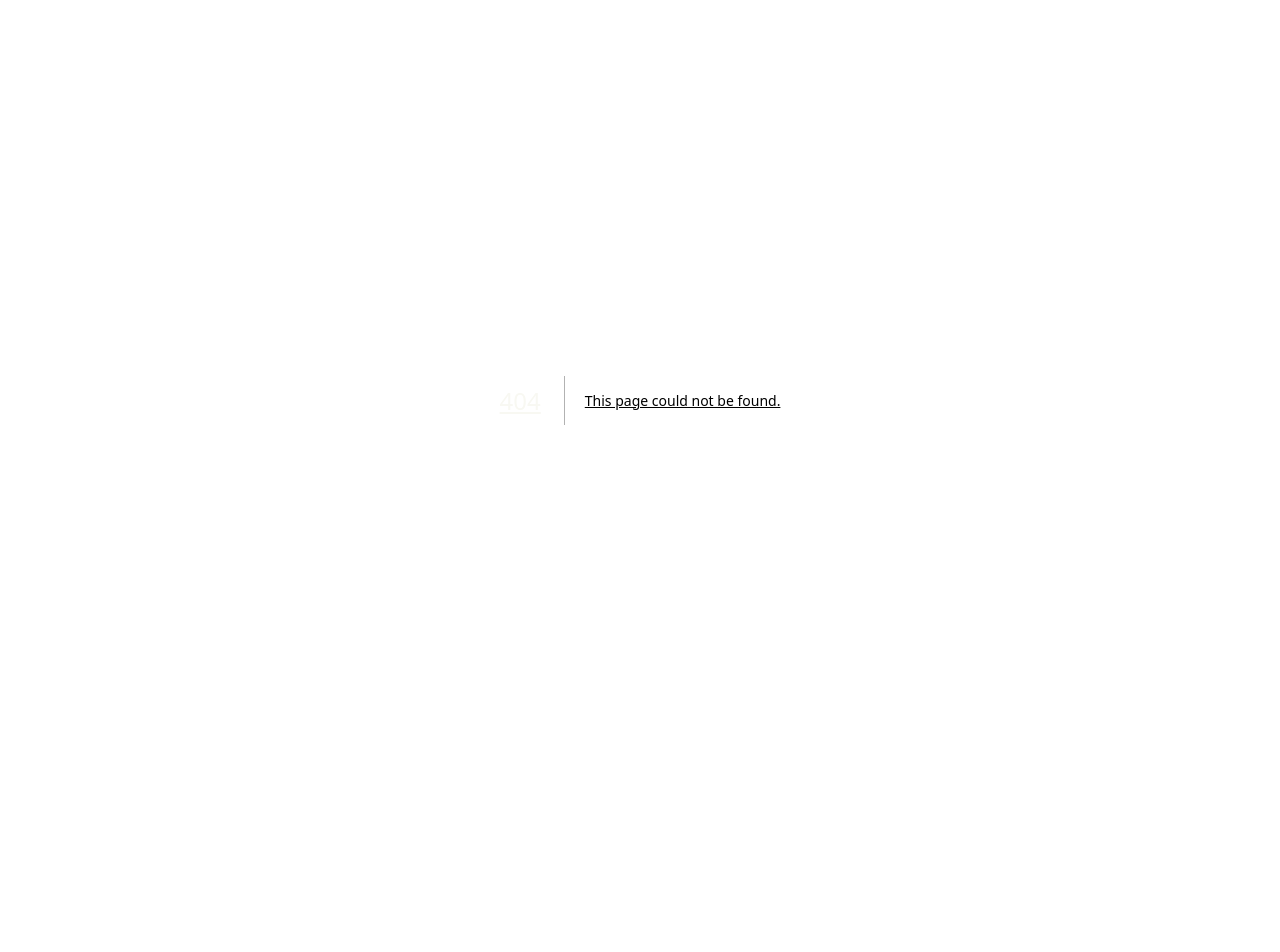
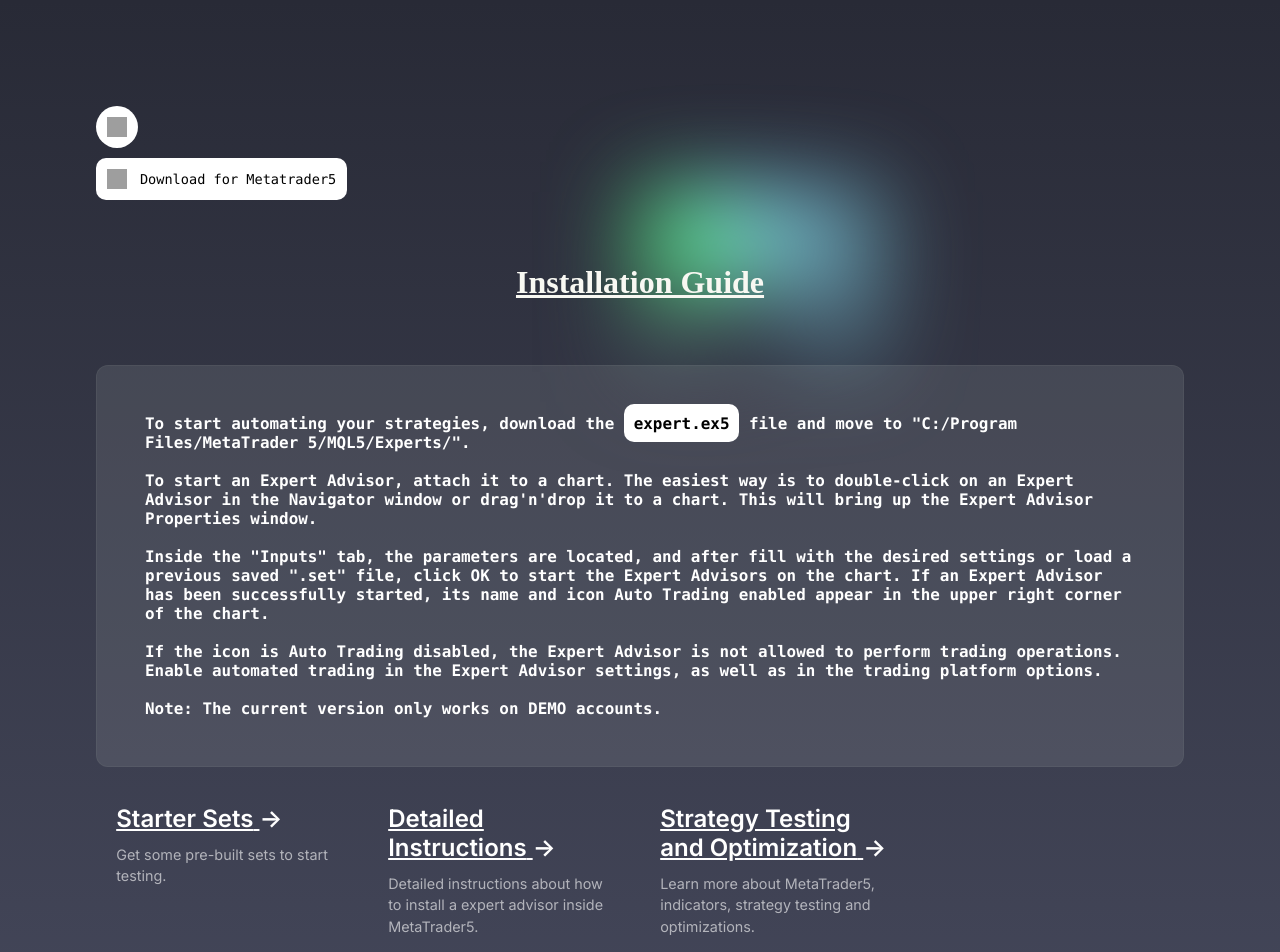
Before and after one commit to ThiDiamondDev/expert-multisignals-docs, a Next.js app: page /installation in a window 1280 px wide. Before the commit this address had no page. Shown: the top 952 px of the page. Before the commit the page ends 800 px from the top, so only its background shows below. Built offline with nearby package versions, Linux system fonts and the light colour scheme; grey boxes are pictures that could not be loaded.

Commit message:
Add installation guide page.

```diff
--- /dev/null
+++ b/pages/installation.js
@@ -0,0 +1,78 @@
+import Head from "next/head";
+import styles from "../styles/Home.module.css";
+import IndicatorsList from "./indicatorsList";
+import DownloadButton from "../components/DownloadButton";
+import { CardLink } from "./CardLink";
+import BackButton from "../components/BackButton";
+
+export default function Indicators() {
+  return (
+    <>
+      <Head>
+        <title>Installation</title>
+        <meta name="description" content="Indicators" />
+        <meta name="viewport" content="width=device-width, initial-scale=1" />
+        <link rel="icon" href="/favicon.ico" />
+      </Head>
+      <main className={styles.main}>
+        <BackButton />
+        <DownloadButton />
+        <div className={styles.center}>
+          <h1>Installation Guide</h1>
+        </div>
+        <div className={styles.container}>
+          <h3>
+            To start automating your strategies, download the{" "}
+            <a
+              href="https://github.com/ThiDiamondDev/expert-multisignals-docs/releases/download/demo-version/expert.ex5"
+              download={"expert.ex5"}
+              className={styles.download_link}
+            >
+              expert.ex5
+            </a>{" "}
+            file and move to "C:/Program Files/MetaTrader 5/MQL5/Experts/".
+            <br />
+            <br />
+            To start an Expert Advisor, attach it to a chart. The easiest way is
+            to double-click on an Expert Advisor in the Navigator window or
+            drag'n'drop it to a chart. This will bring up the Expert Advisor
+            Properties window.
+            <br />
+            <br /> Inside the "Inputs" tab, the parameters are located, and
+            after fill with the desired settings or load a previous saved ".set"
+            file, click OK to start the Expert Advisors on the chart. If an
+            Expert Advisor has been successfully started, its name and icon Auto
+            Trading enabled appear in the upper right corner of the chart.
+            <br />
+            <br />
+            If the icon is Auto Trading disabled, the Expert Advisor is not
+            allowed to perform trading operations. Enable automated trading in
+            the Expert Advisor settings, as well as in the trading platform
+            options. <br />
+            <br />
+            Note: The current version only works on DEMO accounts.
+          </h3>
+        </div>
+        <div className={styles.grid}>
+          <CardLink title="Starter Sets" href="/Sets">
+            Get some pre-built sets to start testing.
+          </CardLink>
+          <CardLink
+            title="Detailed Instructions"
+            href="/https://www.metatrader5.com/en/terminal/help/algotrading/trade_robots_indicators"
+          >
+            Detailed instructions about how to install a expert advisor inside
+            MetaTrader5.
+          </CardLink>
+          <CardLink
+            title="Strategy Testing and Optimization"
+            href="https://www.metatrader5.com/en/terminal/help/algotrading"
+          >
+            Learn more about MetaTrader5, indicators, strategy testing and
+            optimizations.
+          </CardLink>
+        </div>
+      </main>
+    </>
+  );
+}
```
